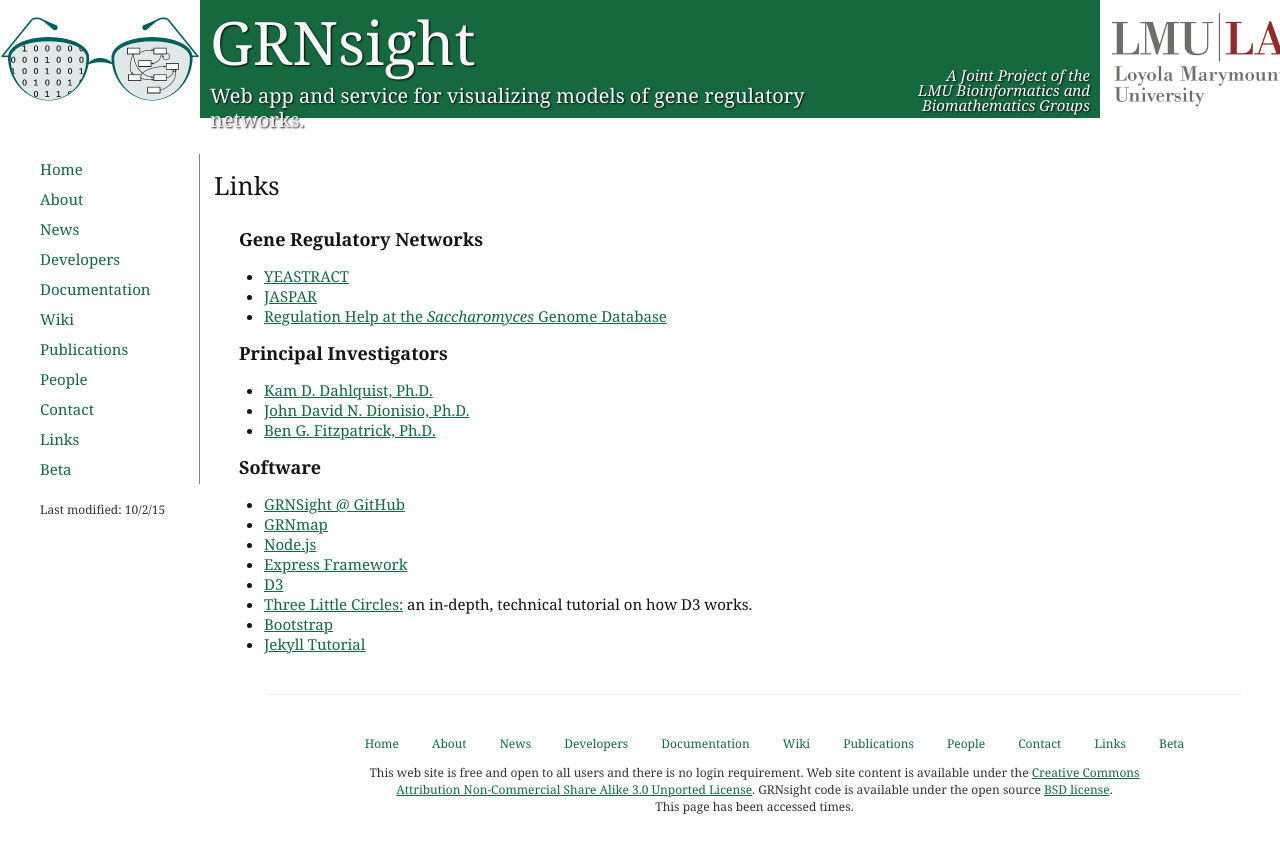
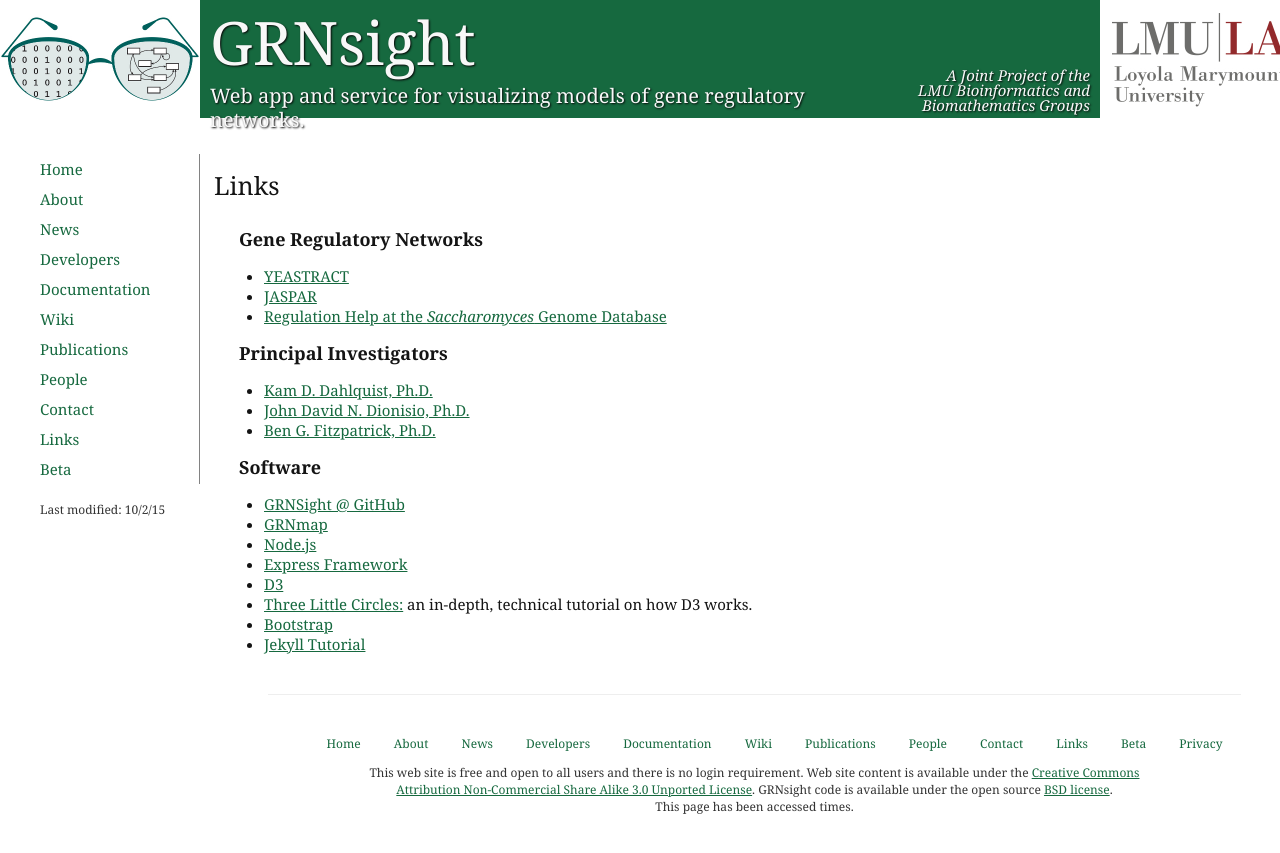
Before and after one commit to dondi/GRNsight, a Jekyll site: the page built from links.html, in a window 1280 px wide. Shown: the top 853 px of the page. Built offline with Jekyll 4.4.1, drawn with Linux system fonts in a browser that asks for light colours; nearby versions of some CDN libraries; Markdown is read by kramdown in place of the engine named in the settings.

Commit message:
privacy version#1

```diff
--- a/_includes/footer.html
+++ b/_includes/footer.html
@@ -1,6 +1,7 @@
                 <hr id="separate">
                 <ul id="footerNav">
 {% include menu.html %}
+                    <li><a href="https://www.google.com/policies/technologies/cookies/">Privacy</a></li>
                 </ul>
                 <p id="CCLicense">
                     This web site is free and open to all users and there is no login requirement.
@@ -18,4 +19,5 @@
                     {% if page.title == 'Beta' or page.title == 'Home' %}
                         <span class="ga-upload"></span> files have been uploaded and viewed with GRNsight.
                     {% endif %}
+
                 </p>
--- a/_layouts/default.html
+++ b/_layouts/default.html
@@ -2,8 +2,6 @@
 <html>
 
 {% include head.html %}
-
-    <body>
 
         <div id="header">
 {% include titlebar.html %}
```
Also changed, not shown: _includes/head.html (line endings or trailing spaces), _includes/menu.html (line endings or trailing spaces), _includes/scripts.html (line endings or trailing spaces), _includes/titlebar.html (line endings or trailing spaces).
